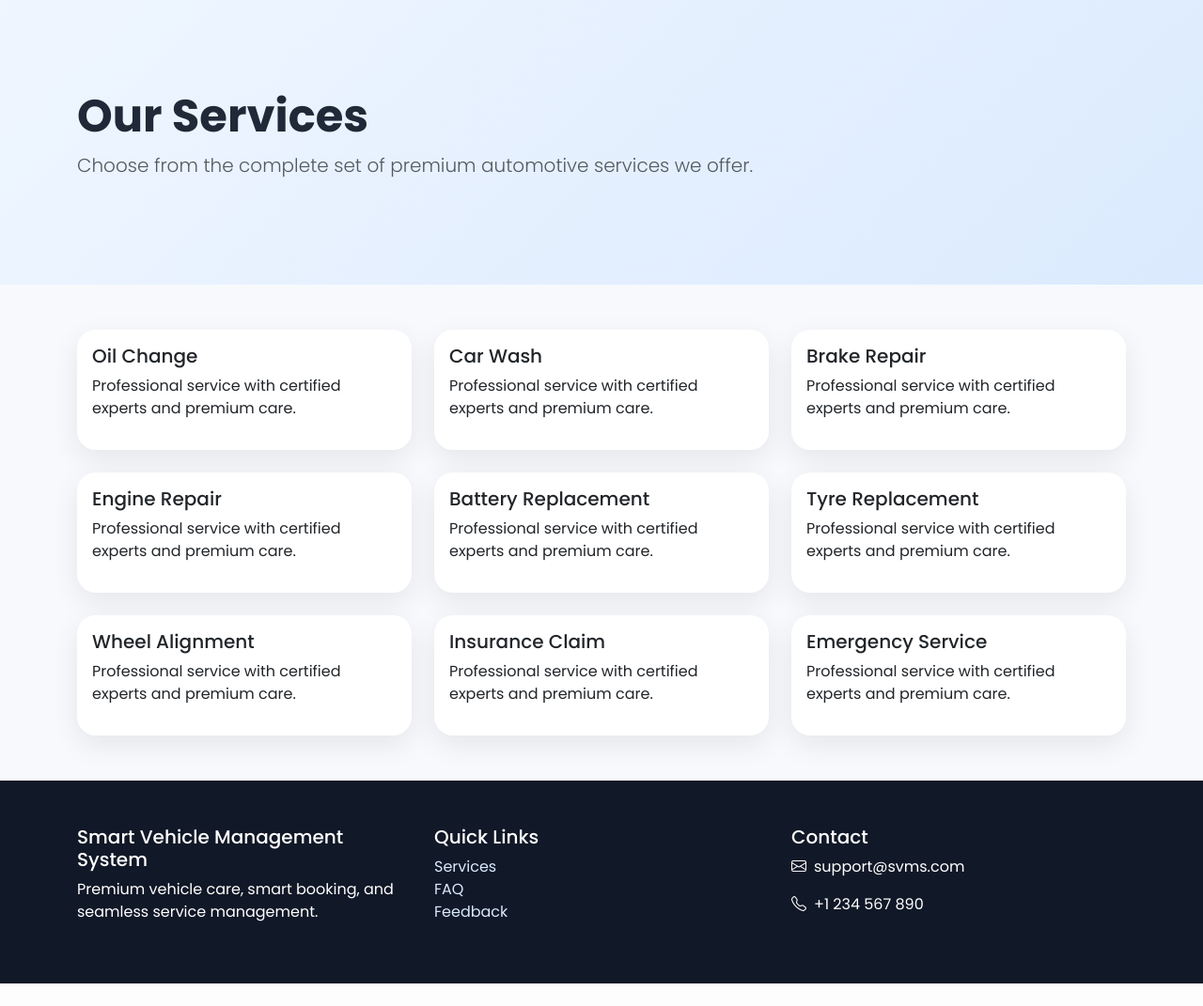
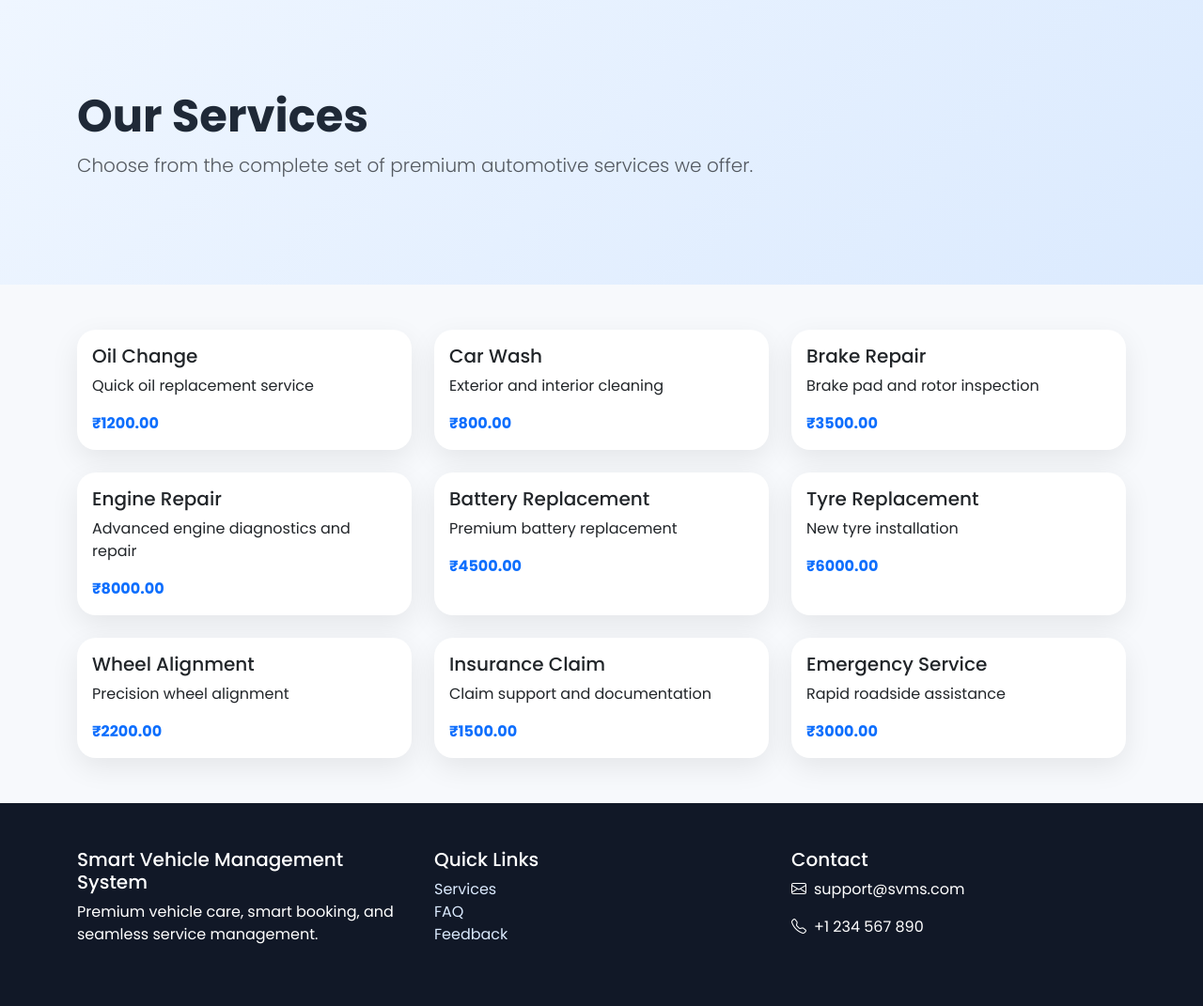
Before and after one commit to Vaibhav9369755717/svms, a Flask app: page /services in a window 1280 px wide. Shown: the part 73-1144 px from the top of the page at 94% size. Before the commit the page ends 1120 px from the top, so only its background shows below. Run offline with Flask 3, Linux system fonts and the light colour scheme; data comes from the database, SQL or seed files in the repository; both versions use the stored data as it was after the commit.

Commit message:
update sevice features

```diff
--- a/app.py
+++ b/app.py
@@ -66,15 +66,15 @@ def init_db():
             conn.executemany(
                 'INSERT INTO services (name, description, price) VALUES (?, ?, ?)',
                 [
-                    ('Oil Change', 'Quick oil replacement service', 49.99),
-                    ('Car Wash', 'Exterior and interior cleaning', 29.99),
-                    ('Brake Repair', 'Brake pad and rotor inspection', 89.99),
-                    ('Engine Repair', 'Advanced engine diagnostics and repair', 149.99),
-                    ('Battery Replacement', 'Premium battery replacement', 119.99),
-                    ('Tyre Replacement', 'New tyre installation', 79.99),
-                    ('Wheel Alignment', 'Precision wheel alignment', 59.99),
-                    ('Insurance Claim', 'Claim support and documentation', 39.99),
-                    ('Emergency Service', 'Rapid roadside assistance', 99.99),
+                    ('Oil Change', 'Quick oil replacement service', 1200.00),
+                    ('Car Wash', 'Exterior and interior cleaning', 800.00),
+                    ('Brake Repair', 'Brake pad and rotor inspection', 3500.00),
+                    ('Engine Repair', 'Advanced engine diagnostics and repair', 8000.00),
+                    ('Battery Replacement', 'Premium battery replacement', 4500.00),
+                    ('Tyre Replacement', 'New tyre installation', 6000.00),
+                    ('Wheel Alignment', 'Precision wheel alignment', 2200.00),
+                    ('Insurance Claim', 'Claim support and documentation', 1500.00),
+                    ('Emergency Service', 'Rapid roadside assistance', 3000.00),
                 ],
             )
         if conn.execute('SELECT COUNT(*) FROM users').fetchone()[0] == 0:
@@ -140,12 +140,13 @@ def book_service():
             if not service_row:
                 flash('Selected service is unavailable.', 'warning')
                 return redirect(url_for('book_service'))
-            conn.execute(
+            cursor = conn.execute(
                 'INSERT INTO bookings (customer_id, service_id, vehicle_type, vehicle_number, booking_date, status, notes) VALUES (?, ?, ?, ?, ?, ?, ?)',
                 (session['user_id'], service_row['id'], vehicle_type, vehicle_number, booking_date, 'Pending', notes),
             )
             conn.commit()
-            flash('Booking submitted successfully.', 'success')
+            booking_id = cursor.lastrowid
+            flash(f'Booking submitted successfully. Your booking number is #{booking_id}.', 'success')
             return redirect(url_for('track_booking'))
         finally:
             conn.close()
--- a/templates/admin_dashboard.html
+++ b/templates/admin_dashboard.html
@@ -12,7 +12,7 @@
     <div class="row g-4">
       <div class="col-md-3"><div class="card p-4 shadow-sm"><h5>Users</h5><h2>{{ data.users }}</h2></div></div>
       <div class="col-md-3"><div class="card p-4 shadow-sm"><h5>Bookings</h5><h2>{{ data.bookings }}</h2></div></div>
-      <div class="col-md-3"><div class="card p-4 shadow-sm"><h5>Revenue</h5><h2>${{ data.revenue }}</h2></div></div>
+      <div class="col-md-3"><div class="card p-4 shadow-sm"><h5>Revenue</h5><h2>₹{{ data.revenue }}</h2></div></div>
       <div class="col-md-3"><div class="card p-4 shadow-sm"><h5>System</h5><h2>Online</h2></div></div>
     </div>
   </div>
--- a/templates/book_service.html
+++ b/templates/book_service.html
@@ -18,7 +18,7 @@
               <div class="col-md-6"><label class="form-label">Vehicle Number</label><input class="form-control" name="vehicle_number" placeholder="ABC 123" required></div>
               <div class="col-md-6"><label class="form-label">Service</label><select class="form-select" name="service" required>
                 {% for service in services %}
-                  <option value="{{ service.name }}">{{ service.name }} - ${{ service.price }}</option>
+                  <option value="{{ service.name }}">{{ service.name }} - ₹{{ "%.2f"|format(service.price) }}</option>
                 {% endfor %}
               </select></div>
               <div class="col-md-6"><label class="form-label">Preferred Date</label><input class="form-control" name="booking_date" type="date" required></div>
--- a/templates/invoice.html
+++ b/templates/invoice.html
@@ -14,7 +14,7 @@
       <p class="text-muted">Customer: John Doe</p>
       <hr>
       <p>Service: Engine Repair</p>
-      <p>Amount: $149.99</p>
+      <p>Amount: ₹149.99</p>
       <p>Status: Paid</p>
       <button class="btn btn-primary">Download Invoice</button>
     </div>
--- a/templates/service_history.html
+++ b/templates/service_history.html
@@ -12,11 +12,11 @@
     <div class="card shadow-sm p-4">
       <table class="table table-striped">
         <thead>
-          <tr><th>#</th><th>Service</th><th>Date</th><th>Status</th></tr>
+          <tr><th>Booking #</th><th>Service</th><th>Date</th><th>Status</th></tr>
         </thead>
         <tbody>
           {% for booking in bookings %}
-            <tr><td>{{ booking.id }}</td><td>{{ booking.service_name }}</td><td>{{ booking.booking_date }}</td><td>{{ booking.status }}</td></tr>
+            <tr><td>#{{ booking.id }}</td><td>{{ booking.service_name }}</td><td>{{ booking.booking_date }}</td><td>{{ booking.status }}</td></tr>
           {% endfor %}
         </tbody>
       </table>
--- a/templates/services.html
+++ b/templates/services.html
@@ -10,12 +10,13 @@
 <section class="py-5">
   <div class="container">
     <div class="row g-4">
-      {% for service in ['Oil Change','Car Wash','Brake Repair','Engine Repair','Battery Replacement','Tyre Replacement','Wheel Alignment','Insurance Claim','Emergency Service'] %}
+      {% for service in services %}
       <div class="col-md-4">
         <div class="card service-card h-100">
           <div class="card-body">
-            <h5>{{ service }}</h5>
-            <p>Professional service with certified experts and premium care.</p>
+            <h5>{{ service.name }}</h5>
+            <p>{{ service.description or 'Professional service with certified experts and premium care.' }}</p>
+            <div class="fw-bold text-primary">₹{{ "%.2f"|format(service.price) }}</div>
           </div>
         </div>
       </div>
--- a/templates/track_booking.html
+++ b/templates/track_booking.html
@@ -20,7 +20,10 @@
           <div class="progress" style="height: 12px">
             <div class="progress-bar" style="width: 70%"></div>
           </div>
-          <p class="mt-3 mb-0">Current Status: {{ booking.status }}</p>
+          <div class="alert alert-info mt-3 mb-3">
+            <strong>Booking Number:</strong> #{{ booking.id }}
+          </div>
+          <p class="mb-0">Current Status: {{ booking.status }}</p>
           <p class="mb-0">Service: {{ booking.service_name }} | Vehicle: {{ booking.vehicle_number }}</p>
         </div>
       {% endif %}
```
Also changed, not shown: database.sql (+9 -9 lines), templates/customer_dashboard.html (+9 -1 lines), svams.db.
